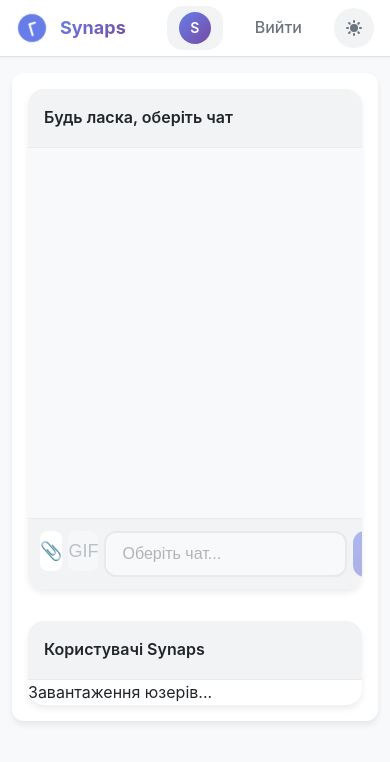
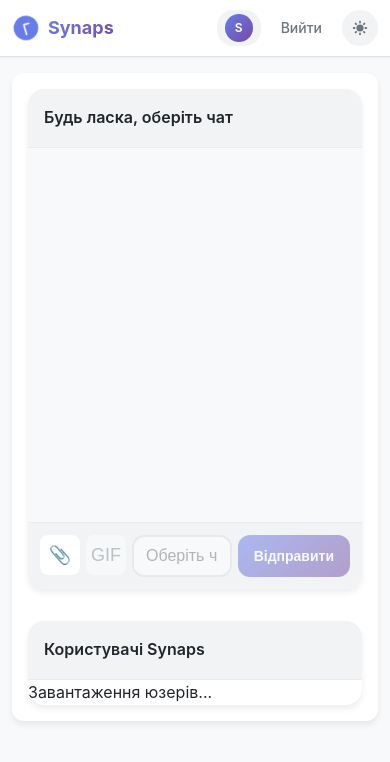
Before and after one commit to Gogart33W/Synaps-Messenger, a Flask app: page / in a window 390 px wide. Shown: the top 762 px of the page. Run offline with Flask 3, Linux system fonts and the light colour scheme; the visitor is signed in with stand-in values (Sample User, id 1); data comes from the database, SQL or seed files in the repository; some libraries are stand-ins or nearby versions.

Commit message:
🐛 Fix: submit button styles + mobile layout improvements

```diff
--- a/app/static/css/base.css
+++ b/app/static/css/base.css
@@ -317,6 +317,7 @@
     width: 18px;
     height: 18px;
     cursor: pointer;
+    accent-color: var(--accent-primary);
 }
 
 .form-field .error {
@@ -324,6 +325,11 @@
     font-size: 0.875rem;
     margin-top: 4px;
     display: block;
+}
+
+/* Приховуємо оригінальні submit кнопки від WTForms */
+.form-field input[type="submit"] {
+    display: none;
 }
 
 button[type="submit"],
@@ -349,16 +355,55 @@
 /* ===== RESPONSIVE ===== */
 @media (max-width: 768px) {
     .nav-container {
-        padding: 0 16px;
+        padding: 0 12px;
         height: 56px;
+    }
+
+    .nav-brand {
+        gap: 8px;
+    }
+
+    .logo-icon {
+        width: 28px;
+        height: 28px;
     }
 
     .brand-name {
         font-size: 1.125rem;
     }
 
+    .nav-menu {
+        gap: 8px;
+    }
+
+    .nav-link {
+        padding: 6px 12px;
+        font-size: 0.875rem;
+    }
+
+    .user-info-nav {
+        padding: 4px 8px;
+        gap: 6px;
+    }
+
+    .user-avatar {
+        width: 28px;
+        height: 28px;
+        font-size: 0.75rem;
+    }
+
     .username-nav {
         display: none;
+    }
+
+    .theme-toggle {
+        width: 36px;
+        height: 36px;
+    }
+
+    .theme-toggle svg {
+        width: 18px;
+        height: 18px;
     }
 
     .main-container {
@@ -378,5 +423,21 @@
 
     .flash-message {
         min-width: auto;
+        padding: 12px 16px;
+        font-size: 0.875rem;
+    }
+
+    .form-container {
+        padding: 0;
+    }
+
+    .form-container h2 {
+        font-size: 1.5rem;
+        margin-bottom: 24px;
+    }
+
+    .form-field input[type="text"],
+    .form-field input[type="password"] {
+        font-size: 16px; /* Prevents zoom on iOS */
     }
 }
--- a/app/static/css/chat.css
+++ b/app/static/css/chat.css
@@ -571,28 +571,60 @@
     #form {
         padding: 12px;
         gap: 6px;
+        flex-wrap: nowrap;
     }
 
     #file_button,
     #gif_button {
         width: 40px;
         height: 40px;
+        min-width: 40px;
         font-size: 1.125rem;
+        flex-shrink: 0;
     }
 
     #message_input {
         font-size: 16px; /* Prevents zoom on iOS */
+        padding: 10px 12px;
+        min-width: 0;
+        flex: 1;
     }
 
     #send_button {
         padding: 0 16px;
+        min-width: 70px;
         font-size: 0.875rem;
+        flex-shrink: 0;
     }
 
     #gif-modal-content {
         width: 95%;
         max-height: 90vh;
         border-radius: var(--radius-md);
+    }
+
+    #gif-modal-header {
+        padding: 16px;
+    }
+
+    #gif-modal-header h4 {
+        font-size: 1.125rem;
+    }
+
+    #gif-close-button {
+        width: 32px;
+        height: 32px;
+        font-size: 1.25rem;
+    }
+
+    #gif-tabs {
+        padding: 12px;
+        gap: 6px;
+    }
+
+    #gif-search-container {
+        padding: 12px;
+        gap: 8px;
     }
 
     #gif-library {
@@ -608,6 +640,6 @@
 
     .gif-tab {
         font-size: 0.75rem;
-        padding: 8px 12px;
+        padding: 8px 10px;
     }
 }
```
Also changed, not shown: app/templates/login.html (+6 -6 lines), app/templates/register.html (+18 -12 lines).
